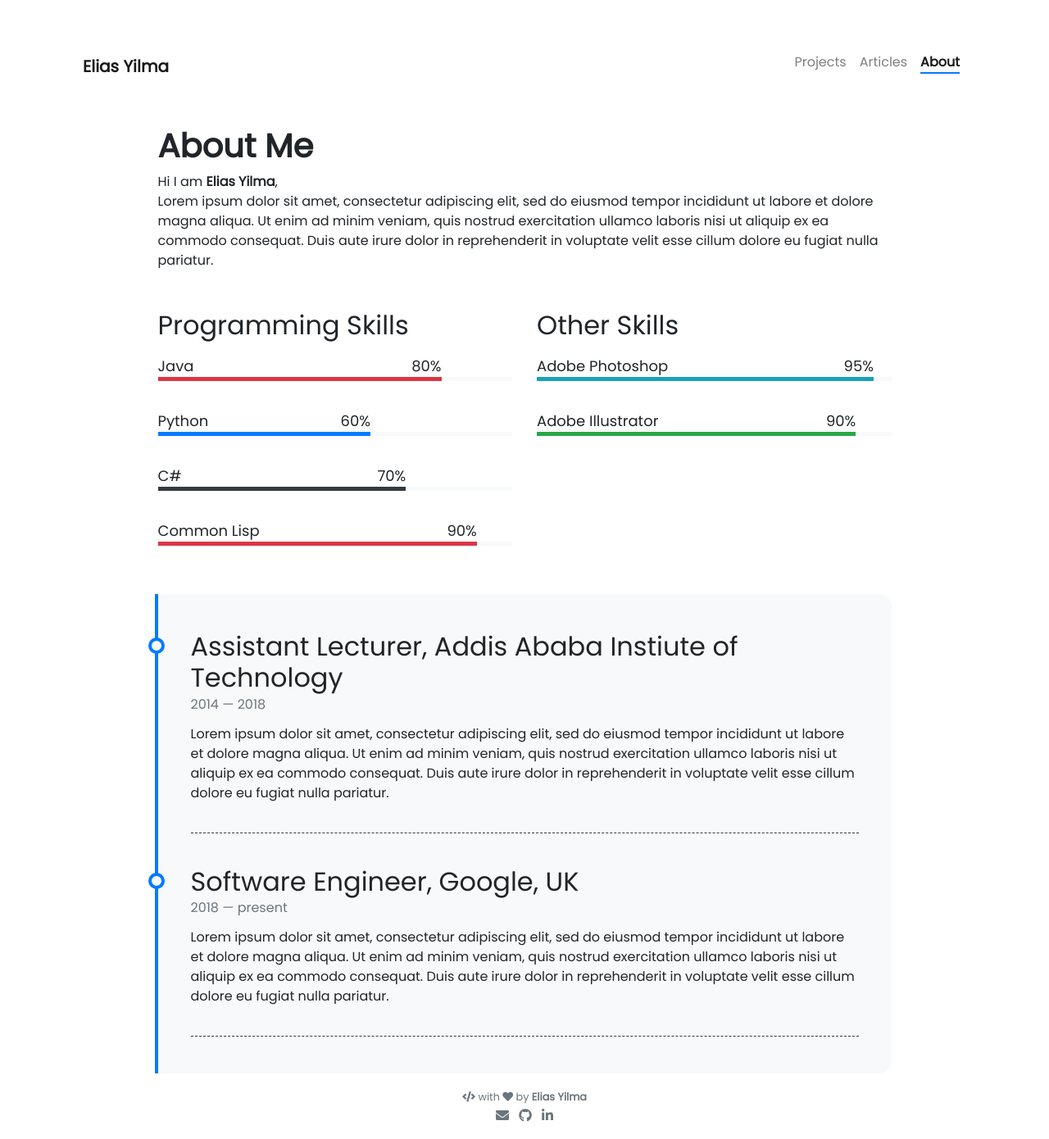
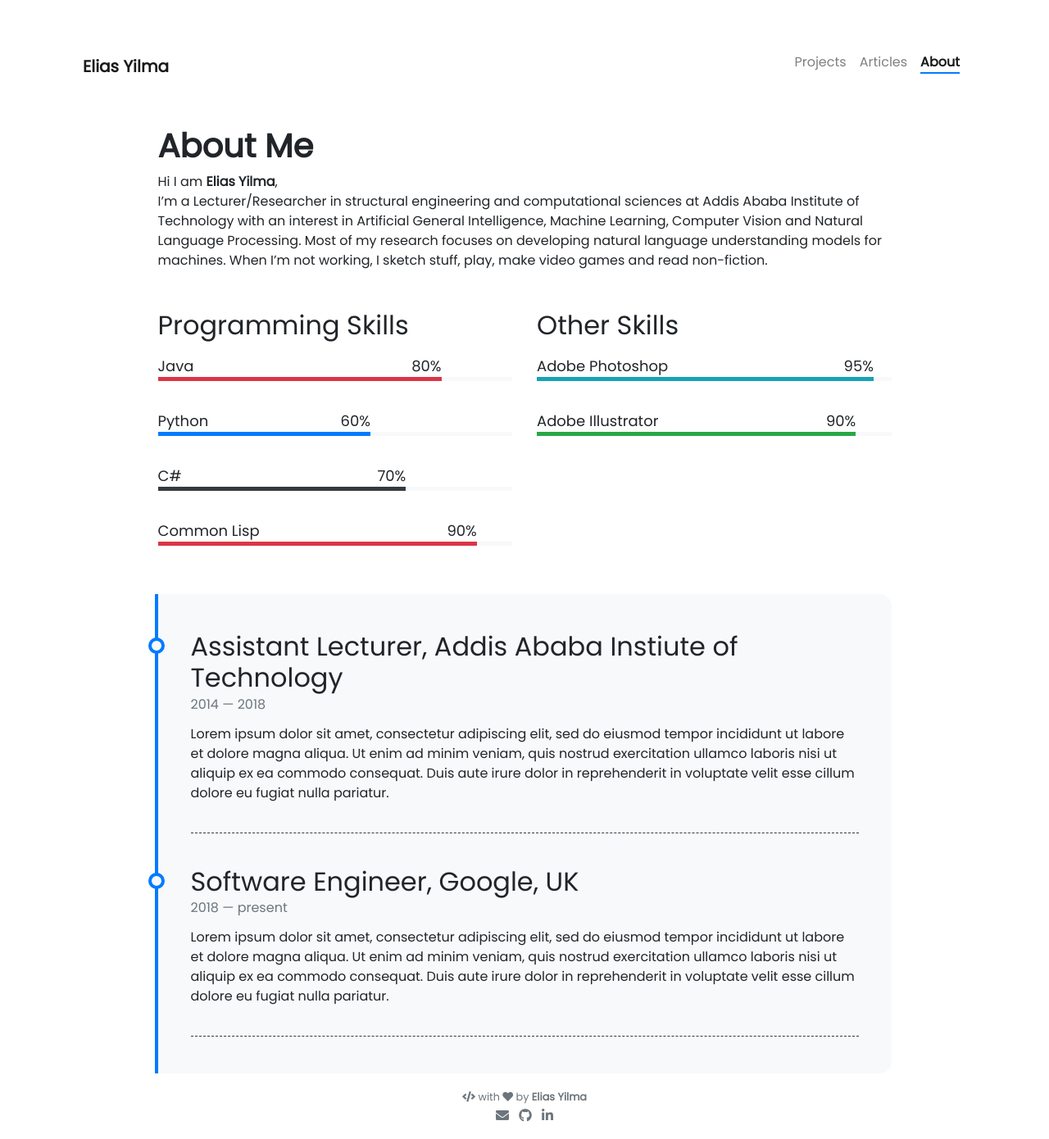
Before and after one commit to eliasyilma/eliasyilma.github.io, a Jekyll site: the page built from pages/about.md, in a window 1280 px wide. Shown: the whole page at 82% size. Built offline with Jekyll 4.4.1, drawn with Linux system fonts in a browser that asks for light colours; nearby versions of some CDN libraries.

Commit message:
Add about description

```diff
--- a/pages/about.md
+++ b/pages/about.md
@@ -8,7 +8,7 @@ weight: 3
 # **About Me**
 
 Hi I am **{{ site.author.name }}**,<br>
-Lorem ipsum dolor sit amet, consectetur adipiscing elit, sed do eiusmod tempor incididunt ut labore et dolore magna aliqua. Ut enim ad minim veniam, quis nostrud exercitation ullamco laboris nisi ut aliquip ex ea commodo consequat. Duis aute irure dolor in reprehenderit in voluptate velit esse cillum dolore eu fugiat nulla pariatur.
+I'm a Lecturer/Researcher in structural engineering and computational sciences at Addis Ababa Institute of Technology with an interest in  Artificial General Intelligence, Machine Learning, Computer Vision and Natural Language Processing. Most of my research focuses on developing natural language understanding models for machines. When I'm not working, I sketch stuff, play, make video games and read non-fiction.
 
 <div class="row">
 {% include about/skills.html title="Programming Skills" source=site.data.programming-skills %}
```
